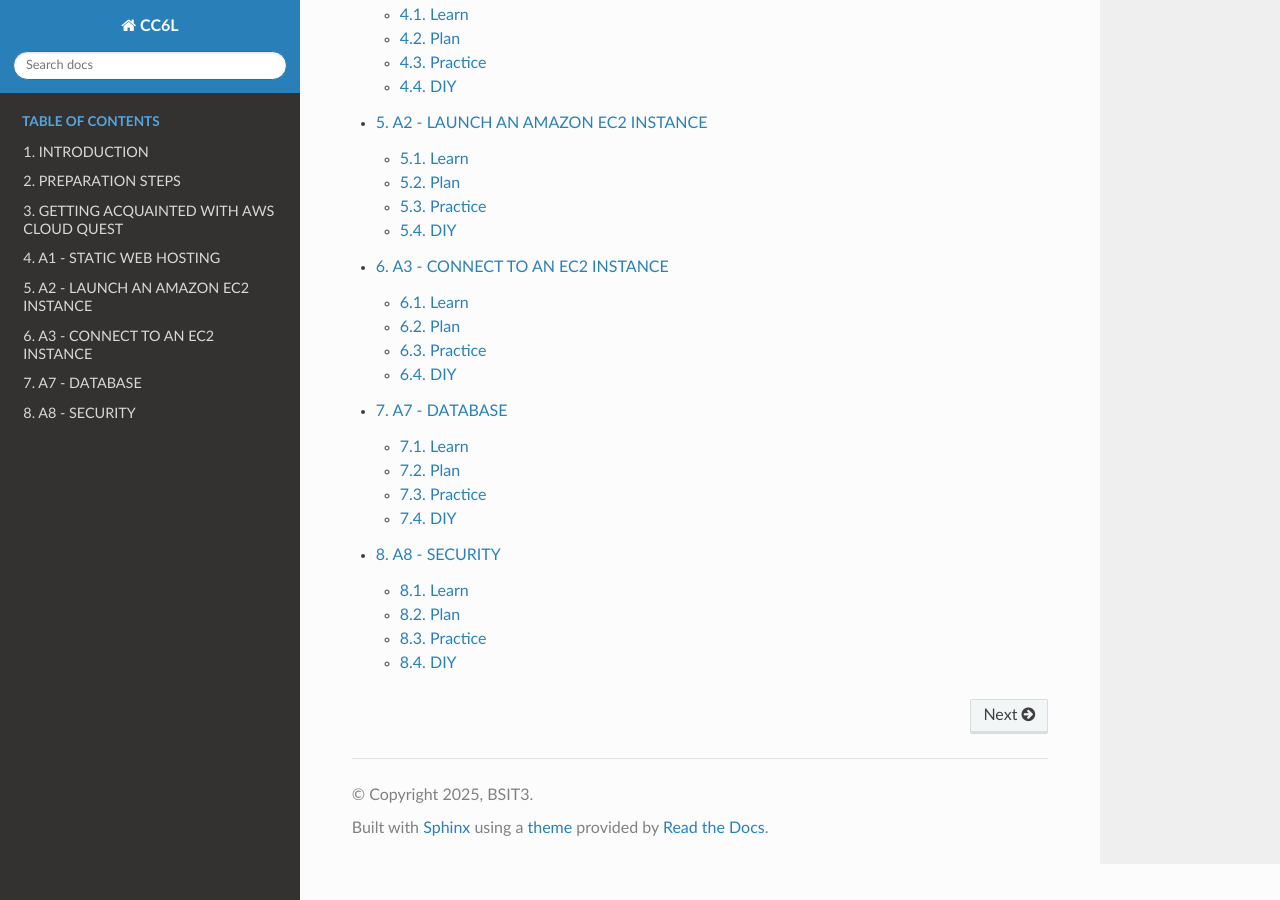
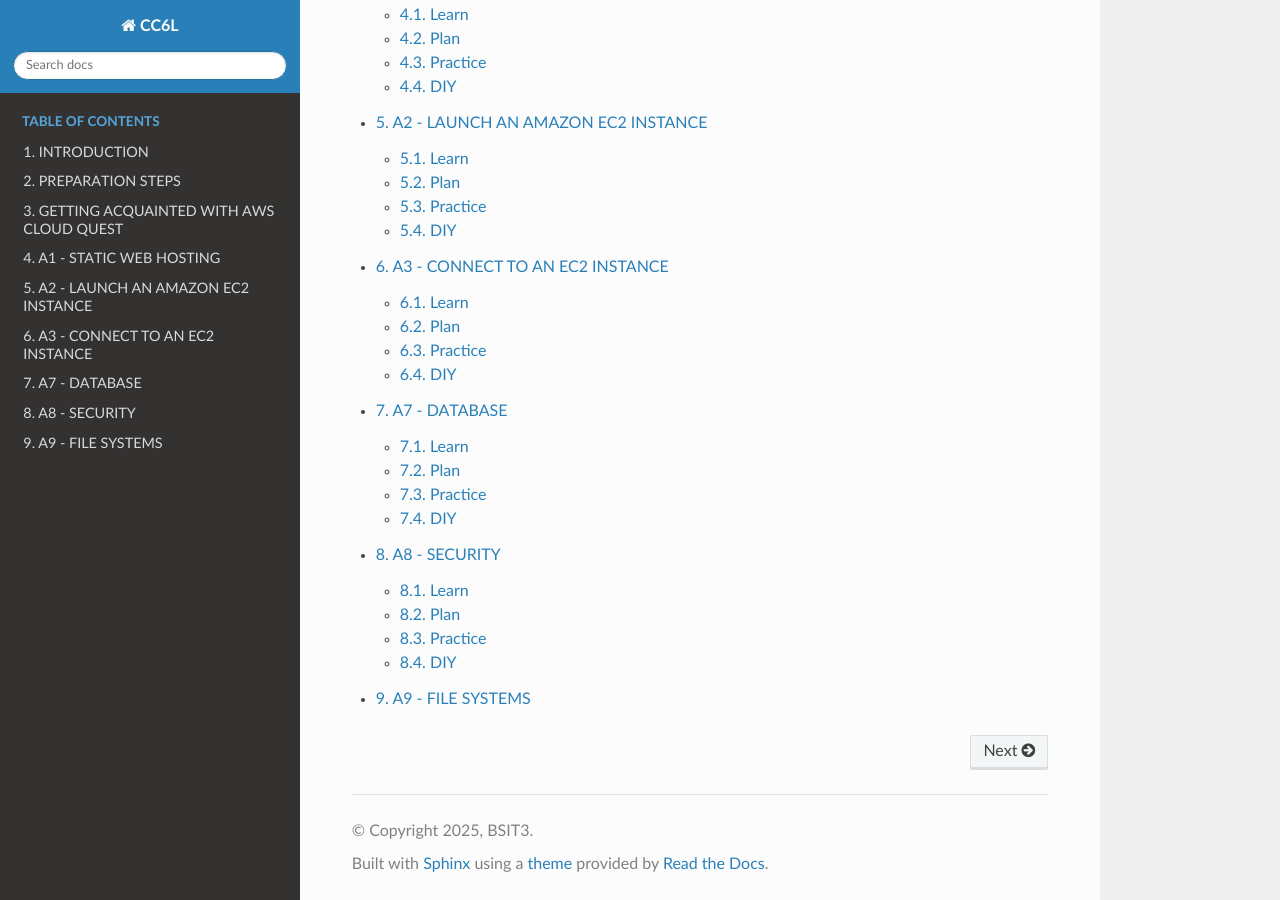
Before and after one commit to jambybrillo/aws_partitioner, a Sphinx documentation site: the page built from docs/source/index.rst, in a window 1280 px wide and 900 px high, scrolled down 952 px. Built offline with Sphinx 7.4.7 and the Read the Docs theme 3.1.0, drawn with Linux system fonts in a browser that asks for light colours.

Commit message:
Update index.rst

```diff
--- a/docs/source/index.rst
+++ b/docs/source/index.rst
@@ -34,3 +34,4 @@ Contents
    a3_connect_to_an_ec2_instance
    a7_database
    a8_security
+   a9_file_systems
```
